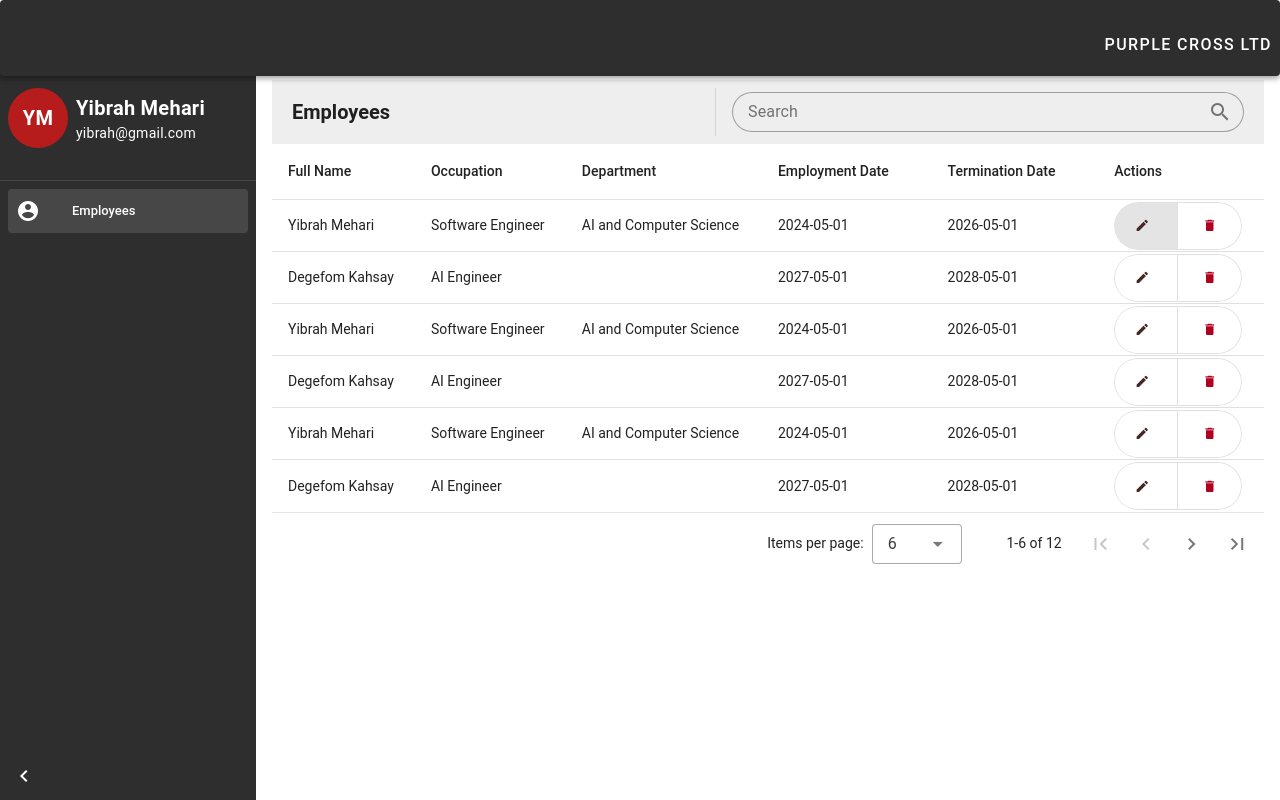
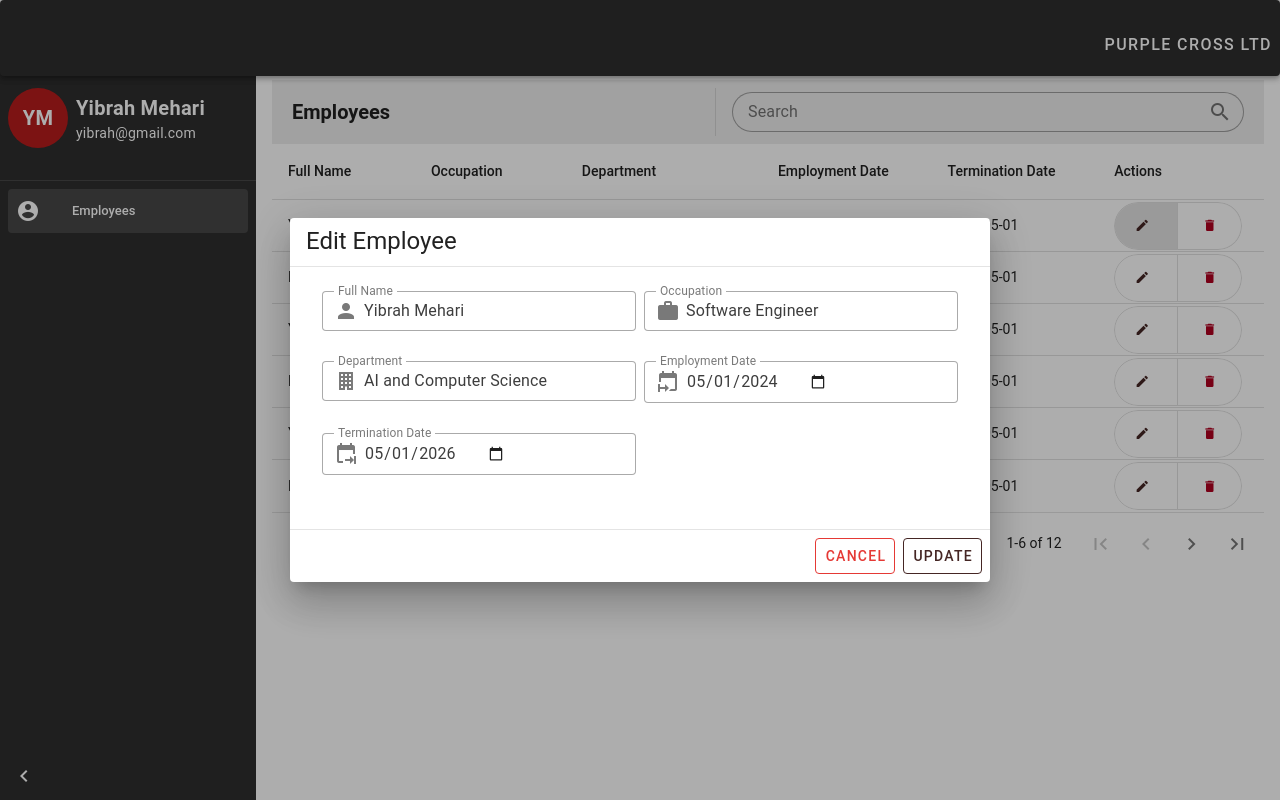
Before and after one commit to yibrino/PurpleHR, a Vue app: page /employees in a window 1280 px wide. Both pictures are taken after a click on the button 1142 px from the left and 225 px from the top of the page. Built offline with nearby package versions, Linux system fonts and the light colour scheme; a small style sheet from the web is missing.

Commit message:
feat: implement edit functionality for data table employee

```diff
--- a/src/components/dashboard/EmployeeTable.vue
+++ b/src/components/dashboard/EmployeeTable.vue
@@ -25,6 +25,7 @@
       <template v-slot:item.actions="{ item }">
         <div>
           <v-btn-toggle rounded="xl" variant="outlined" divided>
+        <!-- Clickable edit icon wrapped in a button -->
             <v-btn>
               <v-tooltip location="bottom">
                 <template v-slot:activator="{ props }">
@@ -35,6 +36,8 @@
                  Edit {{ employeeStore.dialogTitle }}
                </v-tooltip>
               </v-btn>
+         <!-- Clickable delete icon wrapped in a button -->
+
             <v-btn>
               <v-tooltip location="bottom">
               <template v-slot:activator="{ props }">
@@ -54,7 +57,53 @@
         <v-btn color="#452624" @click="initialize" loading>Reload</v-btn>
       </template>
     </v-data-table>
+<!-- Edit Dialog -->
+   <v-dialog v-model="employeeStore.dialogEditVisible" max-width="700px" persistent>
+      <v-card>
+        <v-card-title>
+          <span class="text-h5"> Edit {{ employeeStore.dialogTitle }}</span>
+        </v-card-title>
+        <v-divider></v-divider>
+        <v-card-text>
+           <v-form ref="form" v-model="isValid">
+          <v-container>
+            <v-row >
+              <v-col v-for="field in employeeStore.formFields" :key="field.key" :cols="field.cols" :md="field.md" class="pa-1">
+                <v-text-field
+                  v-if="field.fieldName == 'input'"
+                  v-model="employeeStore.editedItem[field.key]"
+                  :label="field.label"
+                  :prepend-inner-icon="field.prependIcon"
+                 :type="field.type"
+                 :rules="field.rules"
+                 variant="outlined"
+                  density="compact"
 
+                ></v-text-field>
+                <v-autocomplete
+                   v-if="field.fieldName == 'autocomplete'"
+                  v-model="employeeStore.editedItem[field.key]"
+                  :label="field.label"
+                  :items="field.items"
+                  :item-title="field.name"
+                  :prepend-inner-icon="field.prependIcon"
+                  :rules="field.rules"
+                  variant="outlined"
+                  density="compact"
+                ></v-autocomplete>
+              </v-col>
+            </v-row>
+          </v-container>
+          </v-form>
+        </v-card-text>
+        <v-divider></v-divider>
+        <v-card-actions>
+          <v-spacer></v-spacer>
+          <v-btn color="red-darken-1" variant="outlined" @click="employeeStore.closeEditDialog">Cancel</v-btn>
+          <v-btn color="#452624" variant="outlined" @click="employeeStore.saveItem" :disabled="!isValid">Update</v-btn>
+        </v-card-actions>
+      </v-card>
+    </v-dialog>
 
   <!-- Delete Confirmation Dialog -->
     <v-dialog v-model="employeeStore.dialogDeleteVisible" max-width="600px" min-height="100px">
@@ -95,10 +144,13 @@ export default {
     initialize() {
       this.employeeStore.initializeItems();
     },
-    editItem(item) {
-      this.employeeStore.editedItem = { ...item };
-      this.employeeStore.openEditDialog();
-    }
+   editItem(item) {
+  this.employeeStore.editedItem = { ...item }; // Copy item data into editedItem
+  this.employeeStore.editedIndex = this.employeeStore.items.indexOf(item); // Store the index
+  console.log("item to be edited", item);
+  this.employeeStore.openEditDialog(); // Open the  dialog
+}
+
   }
 };
 </script>
--- a/src/store/employeeStore.js
+++ b/src/store/employeeStore.js
@@ -1,6 +1,8 @@
 import { defineStore } from "pinia";
 import { onBeforeMount } from "vue";
 import employeesData from "@/assets/employees.json";
+import { nextTick } from "vue"; // Import nextTick from Vue
+
 export const useEmployeeStore = defineStore("employee", {
   state: () => ({
     dialogTitle: "Employee",
@@ -36,12 +38,11 @@ export const useEmployeeStore = defineStore("employee", {
       {
         key: "department",
         label: "Department",
-        fieldName: "autocomplete",
+        fieldName: "input",
         cols: 6,
         md: 6,
         prependIcon: "mdi-office-building",
-        items: ["AI and Computer Science", "Engineering", "HR"],
-        rules: [],
+        rules: [(v) => !!v || "Required"],
       },
       {
         key: "employmentDate",
@@ -90,36 +91,36 @@ export const useEmployeeStore = defineStore("employee", {
     initializeItems() {
       this.items = [...employeesData]; // Use the imported JSON data
     },
-
+    // Open the dialog
     openDialog() {
       this.dialogVisible = true;
     },
-
+    // Open the EditDialog
     openEditDialog() {
       this.dialogEditVisible = true;
     },
-
+    // Open the DeleteDialog
     openDeleteDialog(item) {
       this.editedItem = { ...item };
       this.dialogDeleteVisible = true;
     },
-
+    // close the Dialog
     closeDialog() {
       this.dialogVisible = false;
-      this.$nextTick(() => {
+      nextTick(() => {
         this.editedItem = { ...this.defaultItem };
         this.editedIndex = -1;
       });
     },
-
+    // close the EditDialog
     closeEditDialog() {
       this.dialogEditVisible = false;
-      this.$nextTick(() => {
+      nextTick(() => {
         this.editedItem = { ...this.defaultItem };
         this.editedIndex = -1;
       });
     },
-
+    // close the DeleteDialog
     closeDeleteDialog() {
       this.dialogDeleteVisible = false;
       this.$nextTick(() => {
@@ -127,18 +128,27 @@ export const useEmployeeStore = defineStore("employee", {
         this.editedIndex = -1;
       });
     },
-
+    // save an Item
     saveItem() {
       if (this.editedIndex > -1) {
-        Object.assign(this.items[this.editedIndex], this.editedItem);
+        // Update the existing item
+        this.items[this.editedIndex] = { ...this.editedItem }; // Directly replace the item
+        console.log("Updated item:", this.items[this.editedIndex]); // Log the updated item to check if it's working
       } else {
-        const newId = Math.max(...this.items.map((item) => item.id)) + 1;
-        this.items.push({ ...this.editedItem, id: newId });
+        // Add a new item
+        const maxId = this.items.length
+          ? Math.max(...this.items.map((item) => item.id))
+          : 0;
+        const newItem = { ...this.editedItem, id: maxId + 1 };
+        this.items.push(newItem); // Push the new item into the array
+        console.log("Added new item:", newItem);
       }
+
+      // Close the dialogs after saving the item
       this.closeDialog();
       this.closeEditDialog();
     },
-
+    // Delete an item
     deleteItem() {
       this.items = this.items.filter((item) => item.id !== this.editedItem.id);
       this.closeDeleteDialog();
```
